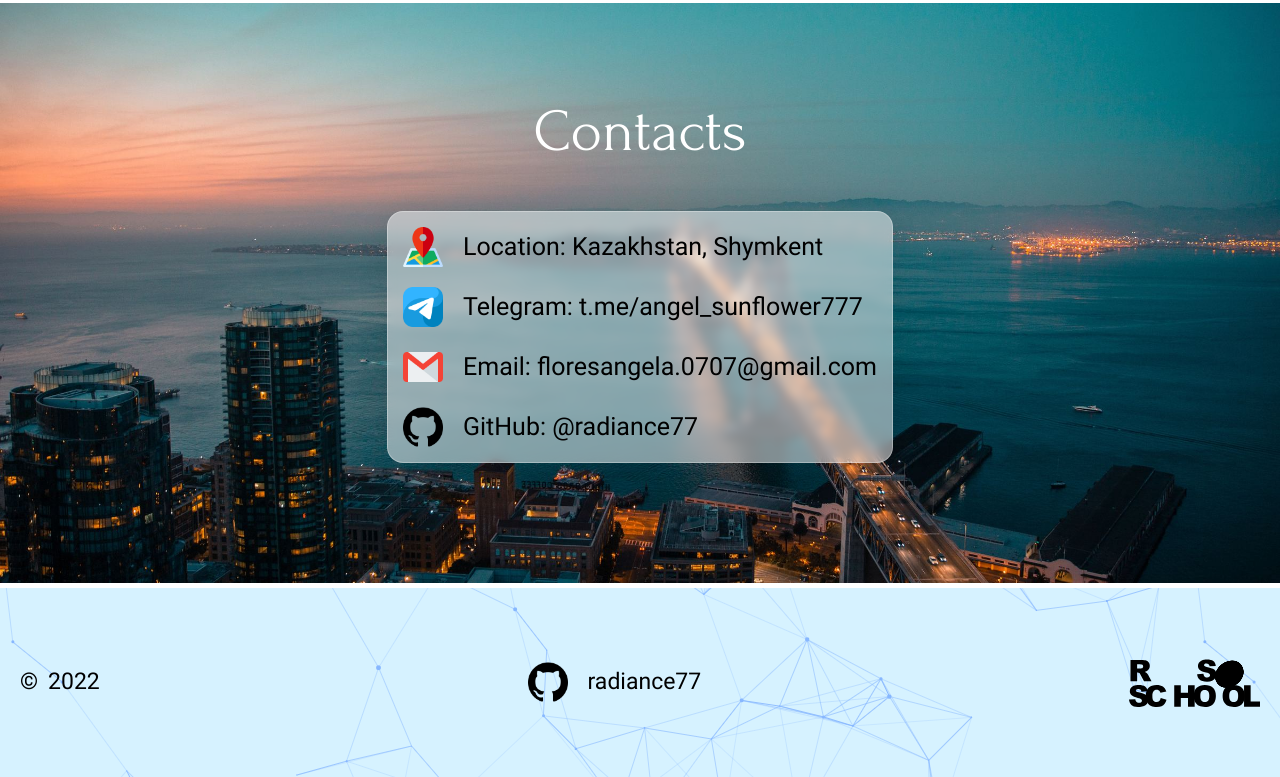
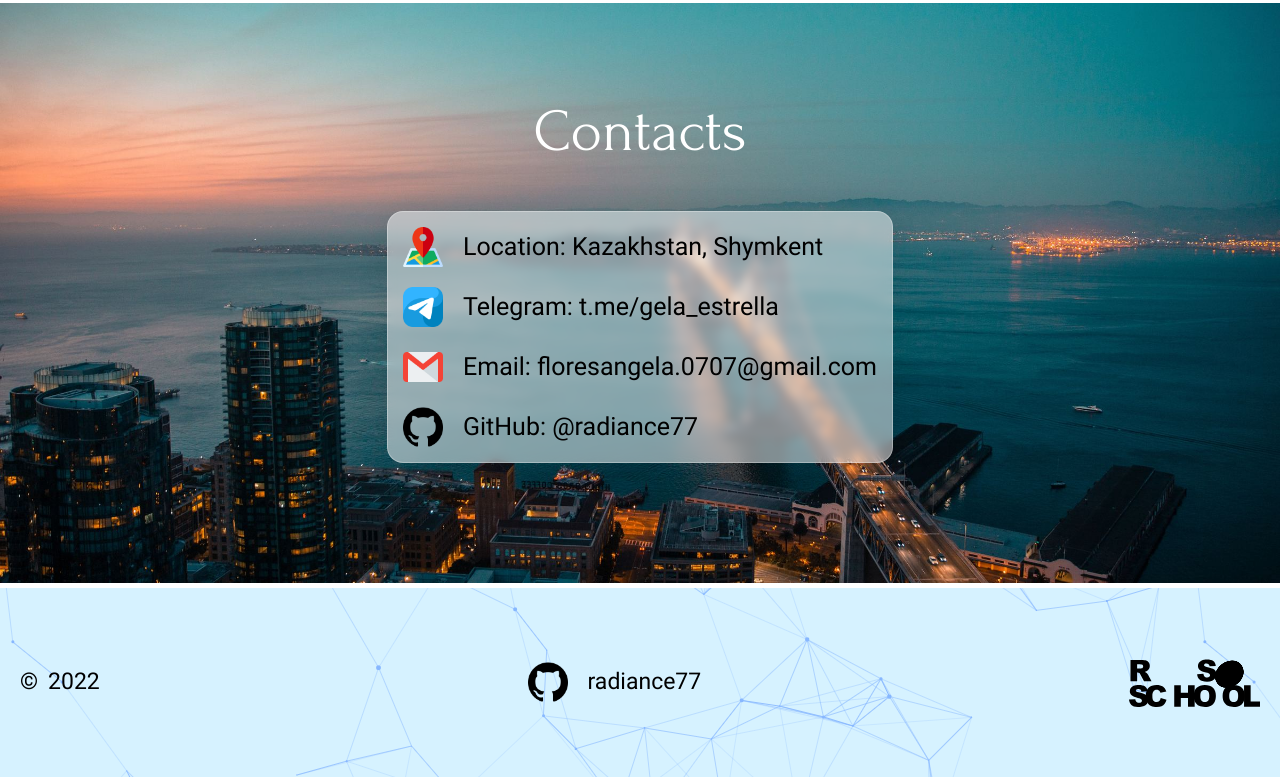
Before and after one commit to radiance77/rsschool-cv, a plain HTML site: page index.html in a window 1280 px wide. Shown: the part 5510-6287 px from the top of the page. Drawn offline with nearby package versions, Linux system fonts and the light colour scheme.

Commit message:
fix: edit telegram link

```diff
--- a/index.html
+++ b/index.html
@@ -361,8 +361,8 @@
                     <ul class="contacts-list">
                         <li class="contacts-list-item contacts-location">Location: Kazakhstan, Shymkent</li>
                         <li class="contacts-list-item contacts-telegram">
-                            <a class="contact-link" href="https://t.me/angel_sunflower777" target="_blank">Telegram:
-                                t.me/angel_sunflower777</a>
+                            <a class="contact-link" href="https://t.me/gela_estrella" target="_blank">Telegram:
+                                t.me/gela_estrella</a>
                         </li>
                         <li class="contacts-list-item contacts-email">
                             <a class="contact-link" href="mailto:floresangela.0707@gmail.com" target="_blank">Email:
```
